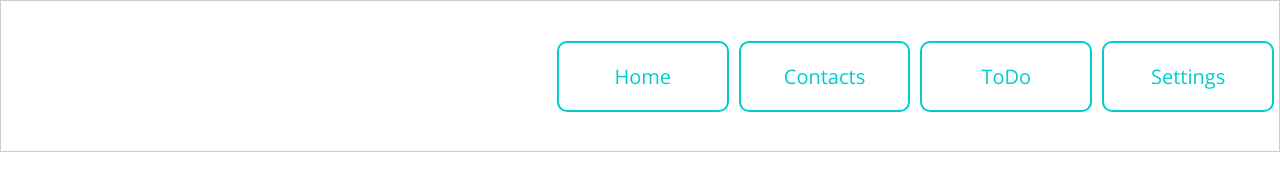
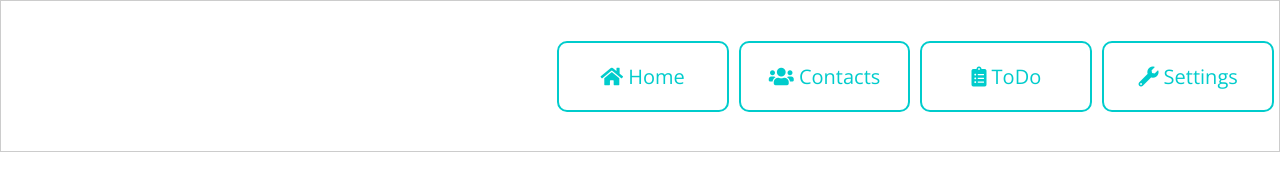
Before and after one commit to freire-marcos/project-contacts-circle, a plain HTML site: page index.html in a window 1280 px wide. Drawn offline with nearby package versions, Linux system fonts and the light colour scheme.

Commit message:
addeded icons to menu

```diff
--- a/css/style.css
+++ b/css/style.css
@@ -9,11 +9,14 @@ body {
 
     border: 1px solid #ccc;
     display: flex;
+    flex-direction: row-reverse;
+    align-items: center;
     height: 150px;
 
-    flex-direction: row-reverse;
-    align-items: center;
+
+
 }
+
 
 .item {
 
--- a/index.html
+++ b/index.html
@@ -4,6 +4,9 @@
 
     <meta charset="utf-8">
     <link href="https://fonts.googleapis.com/css?family=Open+Sans" rel="stylesheet">
+    <link rel="stylesheet" href="https://use.fontawesome.com/releases/v5.0.13/css/all.css" integrity="sha384-DNOHZ68U8hZfKXOrtjWvjxusGo9WQnrNx2sqG0tfsghAvtVlRW3tvkXWZh58N9jp" crossorigin="anonymous">
+
+
     <meta name="viewport" content="width=device-width, initial-scale=1, shrink-to-fit=no">
 
     <link rel="stylesheet" href="css/style.css">
@@ -16,21 +19,27 @@
     <div id="outter">
 
 
+
                 <div class="item">
+                    <i class="fas fa-wrench"></i>
                     Settings
                 </div>
 
                 <div class="item">
+                    <i class="fas fa-clipboard-list"></i>
                     ToDo
                 </div>
 
                 <div class="item">
+                    <i class="fas fa-users"></i>
                     Contacts
                 </div>
 
                 <div class="item">
+                    <i class="fas fa-home"></i>
                     Home
                 </div>
+            <!-- </nav> -->
 
 
 
```
Lines whose indentation alone changed are shown as unchanged.
